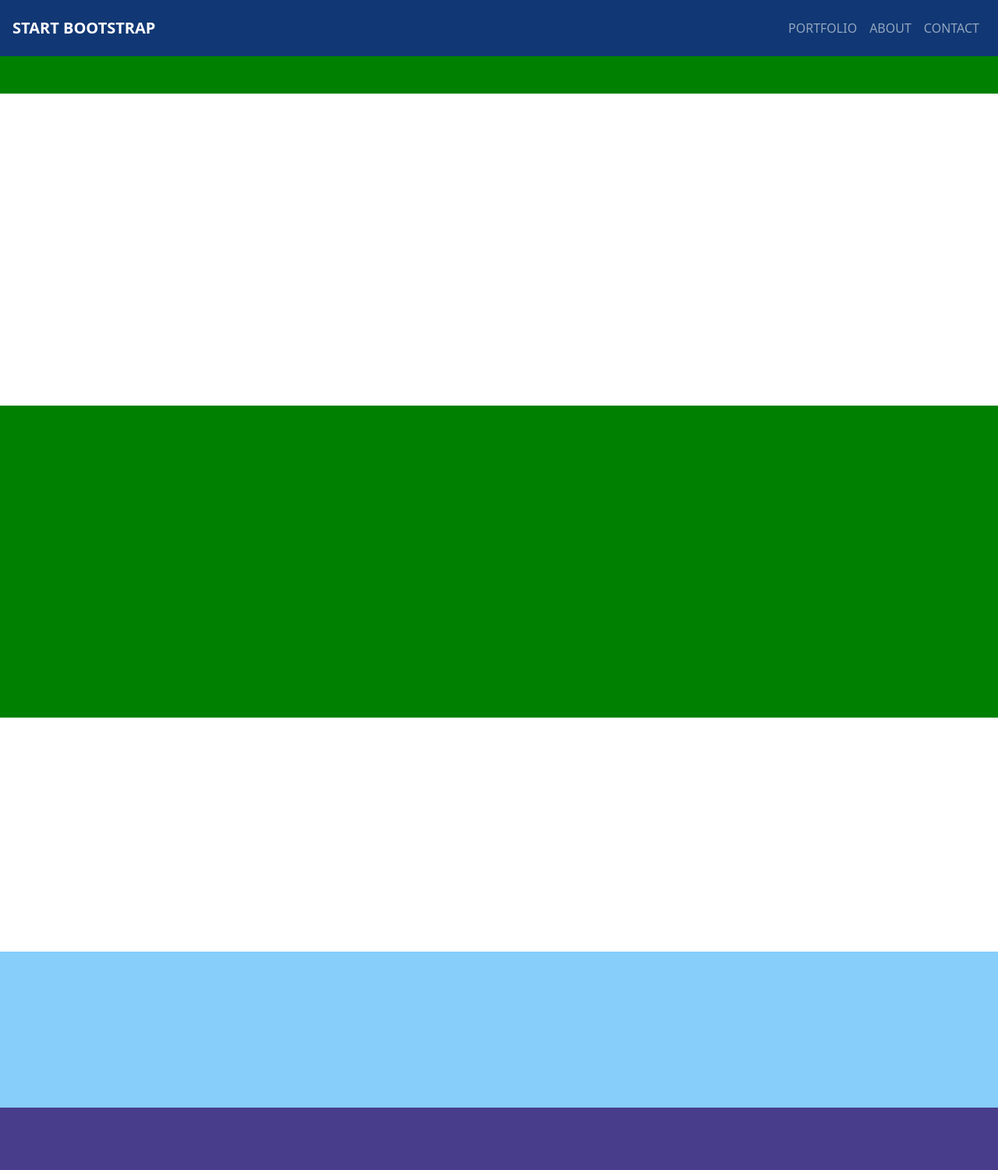
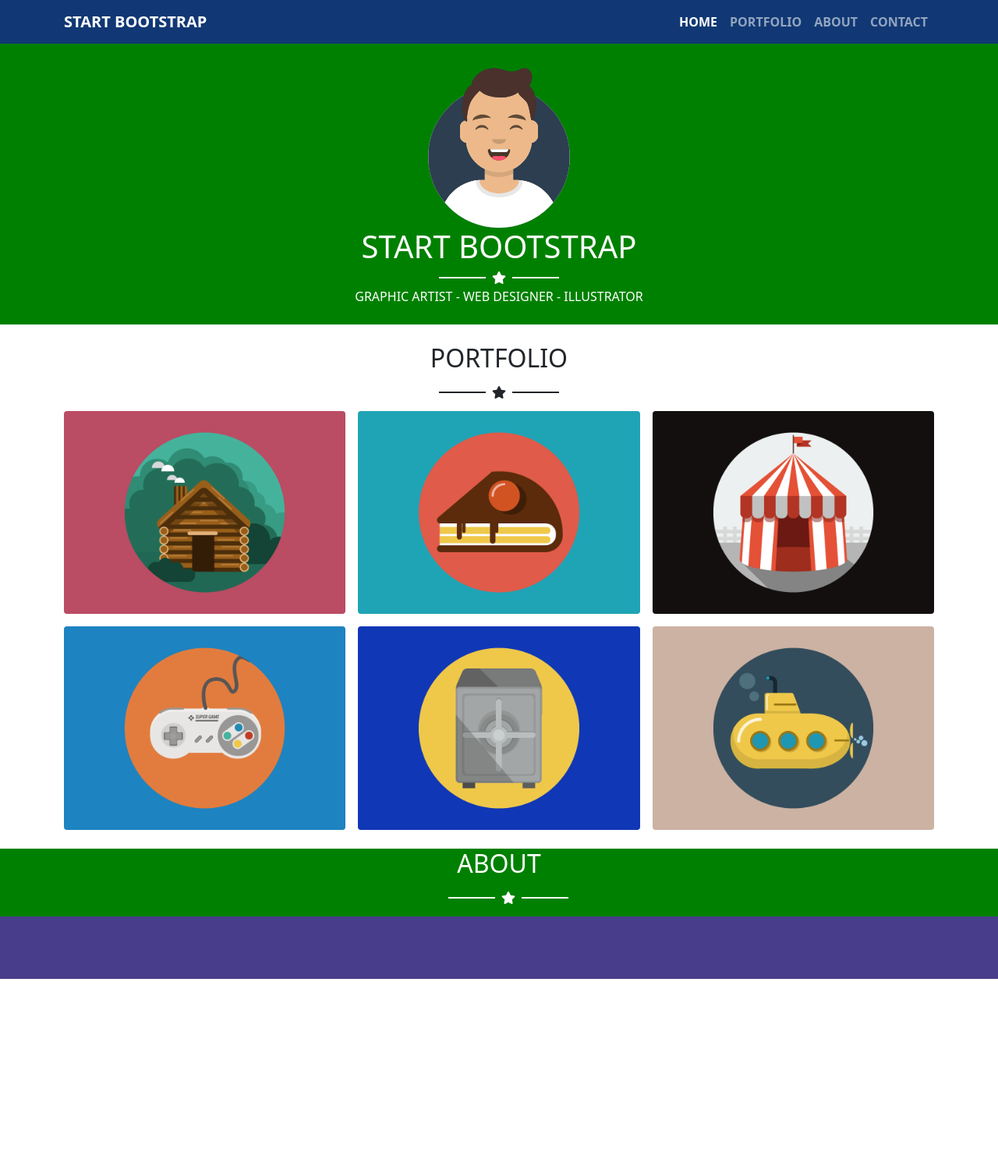
Before and after one commit to ferdlet/html-css-bootstrap-freelancer, a plain HTML site: page index.html in a window 1280 px wide. Shown: the whole page at 78% size. After the commit the page ends 1255 px from the top, so only its background shows below. Drawn offline with nearby package versions, Linux system fonts and the light colour scheme.

Commit message:
portfolio img

```diff
--- a/css/style.css
+++ b/css/style.css
@@ -1,14 +1,7 @@
-* {
-    margin: 0;
-    padding: 0;
-    box-sizing: border-box;
-}
-
 /* header */
 .ms_bgc-blue {
     background-color: rgb(17, 56, 116);
 }
-
 
 /* main */
 .ms_bgc-green {
@@ -26,11 +19,12 @@
 }
 
 /* portfolio */
-
-
+.box img {
+    width: 100%;
+}
 
 /* debug */
-.portfolio {
+/* .portfolio {
     height: 400px;
 }
 
@@ -40,11 +34,11 @@
 
 .contact {
     height: 300px;
-}
+} */
 
 .debug .footer-top {
     background-color: lightskyblue;
-    height: 200px;
+    /* height: 200px; */
 }
 
 .debug .footer-bottom {
--- a/index.html
+++ b/index.html
@@ -5,21 +5,29 @@
     <meta http-equiv="X-UA-Compatible" content="IE=edge">
     <meta name="viewport" content="width=device-width, initial-scale=1.0">
     <title>Bootstrap freelancer</title>
-    <link rel="stylesheet" href="css/style.css">
     <link href="https://cdn.jsdelivr.net/npm/bootstrap@5.1.3/dist/css/bootstrap.min.css" rel="stylesheet"
         integrity="sha384-1BmE4kWBq78iYhFldvKuhfTAU6auU8tT94WrHftjDbrCEXSU1oBoqyl2QvZ6jIW3" crossorigin="anonymous">
+    <link rel="stylesheet" href="https://cdnjs.cloudflare.com/ajax/libs/font-awesome/5.15.4/css/all.min.css"
+        integrity="sha512-1ycn6IcaQQ40/MKBW2W4Rhis/DbILU74C1vSrLJxCq57o941Ym01SwNsOMqvEBFlcgUa6xLiPY/NS5R+E6ztJQ=="
+        crossorigin="anonymous" referrerpolicy="no-referrer" />
+    <link rel="stylesheet" href="css/style.css">
 </head>
 <body class="debug">
 
-    <header>
-        <nav class="navbar navbar-expand-sm navbar-dark p-3 ms_bgc-blue">
+    <!-- Inizio header -->
+    <header class="ms_bgc-blue">
+        <nav class="navbar navbar-expand-sm navbar-dark">
+            <div class="container">
                 <a class="navbar-brand text-uppercase fw-bold" href="#">start bootstrap</a>
-            <button class="navbar-toggler border-white" type="button" data-toggle="collapse" data-target="#navbarNav"
+                <button class="navbar-toggler border-white" type="button" data-bs-toggle="collapse" data-bs-target="#navbarNav"
                     aria-controls="navbarNav" aria-expanded="false" aria-label="Toggle navigation">
                     <span class="navbar-toggler-icon"></span>
                 </button>
-            <div class="collapse navbar-collapse text-uppercase d-md-flex justify-content-end" id="navbarNav">
+                <div class="collapse navbar-collapse text-uppercase fw-bold justify-content-end" id="navbarNav">
                     <ul class="navbar-nav">
+                        <li class="nav-item">
+                            <a class="nav-link active" aria-current="page" href="#">Home</a>
+                        </li>
                         <li class="nav-item">
                             <a class="nav-link" href="#">portfolio</a>
                         </li>
@@ -31,41 +39,121 @@
                         </li>
                     </ul>
                 </div>
+            </div>
         </nav>
     </header>
+    <!-- Fine header -->
 
+    <!-- Inizio main -->
     <main>
         <!-- Inzio Jumbotron -->
-        <div class="container-fluid ms_bgc-green p-4 jumbotron">
-
+        <div class="container-fluid ms_bgc-green py-4 text-center jumbotron">
+            <img class="avatar-img" src="img/avatar.svg" alt="avatar">
+            <h1 class="text-uppercase text-white">start bootstrap</h1>
+            <div class="container my-1 d-flex justify-content-center align-items-center">
+                <div class="bg-white separatore"></div>
+                <i class="fas fa-star text-white mx-2"></i>
+                <div class="bg-white separatore"></div>
+            </div>
+            <div class="text-uppercase text-white">
+                graphic artist - web designer - illustrator
+            </div>
 
         </div>
         <!-- Fine Jumbotron -->
 
+        <!-- portfolio -->
+        <div class="portfolio my-4 container-fluid">
+            <h2 class="text-uppercase text-center">portfolio</h2>
+            <div class="container my-3 d-flex justify-content-center align-items-center">
+                <div class="bg-dark separatore"></div>
+                <i class="fas fa-star text-dark mx-2"></i>
+                <div class="bg-dark separatore"></div>
+            </div>
 
-        <div class="container-fluid portfolio">
+            <div class="container">
+
+                <div class="row row-cols-1 row-cols-sm-2 row-cols-lg-3 g-3">
+                    <div class="col">
+                        <div class="box">
+                            <img class="rounded" src="img/cabin.png" alt="cabin">
+                        </div>
+                    </div>
+                    <div class="col">
+                        <div class="box">
+                            <img class="rounded" src="img/cake.png" alt="cake">
+                        </div>
+                    </div>
+                    <div class="col">
+                        <div class="box">
+                            <img class="rounded" src="img/circus.png" alt="circus">
+                        </div>
+                    </div>
+                    <div class="col">
+                        <div class="box">
+                            <img class="rounded" src="img/game.png" alt="game">
+                        </div>
+                    </div>
+                    <div class="col">
+                        <div class="box">
+                            <img class="rounded" src="img/safe.png" alt="safe">
+                        </div>
+                    </div>
+                    <div class="col">
+                        <div class="box">
+                            <img class="rounded" src="img/submarine.png" alt="submarin">
+                        </div>
+                    </div>
+                </div>
+            </div>
 
         </div>
+        <!-- Fine portfolio -->
 
+        <!-- inizio about -->
         <div class="about container-fluid ms_bgc-green">
+            <div class="container text-white">
+                <h2 class="text-uppercase text-center">about</h2>
+                <div class="container my-3 d-flex justify-content-center align-items-center">
+                    <div class="bg-white separatore"></div>
+                    <i class="fas fa-star text-white mx-2"></i>
+                    <div class="bg-white separatore"></div>
+                <div class="row">
 
                 </div>
+            </div>
+        </div>
+        <!-- Fine about -->
 
+        <!-- Inizio contatti -->
         <div class="contact container-fluid">
+            <div class="row">
+                <div class="col-12">
 
                 </div>
+            </div>
+        </div>
+        <!-- Fine contatti -->
+    </main>
+    <!-- Fine Main -->
 
-    </main>
+    <!-- Inizio footer -->
+    <footer>
 
-    <footer>
+        <!-- Inizio footer-top -->
         <div class="container-fluid footer-top">
 
+
         </div>
+        <!-- Fine footer-top -->
 
-        <div class="footer-bottom container-fluid"></div>
+        <!-- Inizio footer-bottom -->
+        <div class="footer-bottom container-fluid">
+
+        </div>
+        <!-- Fine footer-bottom -->
     </footer>
-
-
+    <!-- Fine Footer -->
 
     <script src="https://cdn.jsdelivr.net/npm/bootstrap@5.1.3/dist/js/bootstrap.bundle.min.js"
         integrity="sha384-ka7Sk0Gln4gmtz2MlQnikT1wXgYsOg+OMhuP+IlRH9sENBO0LRn5q+8nbTov4+1p"
```
Lines whose indentation alone changed are shown as unchanged.
